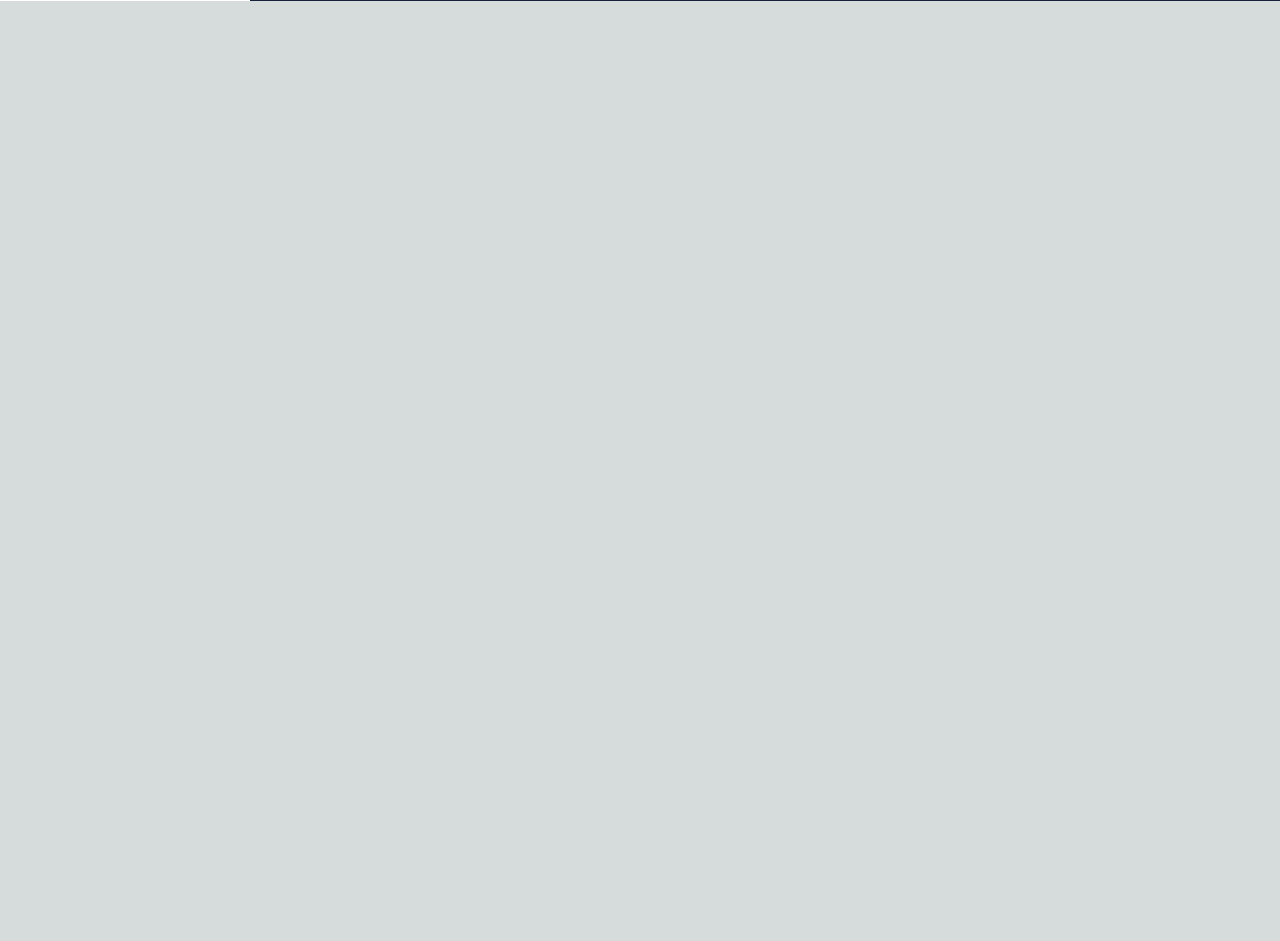
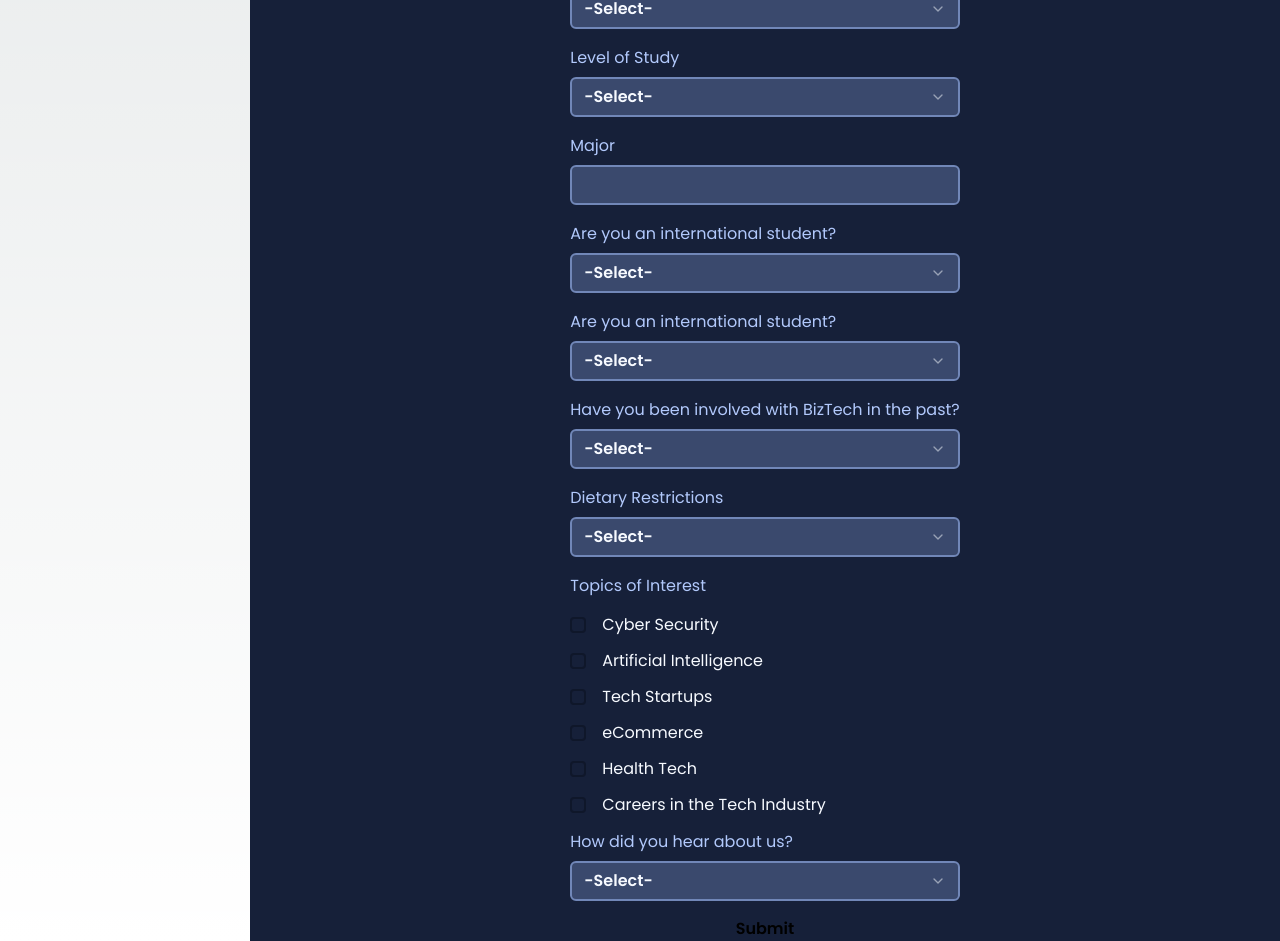
Before and after one commit to ubc-biztech/bt-web-v2, a Next.js app: page /signup in a window 1280 px wide. Shown: the part 1137-2078 px from the top of the page. Before the commit the page ends 1138 px from the top, so only its background shows below. Built offline with nearby package versions, Linux system fonts and the light colour scheme.

Commit message:
added all parts of the signup form

```diff
--- a/src/components/SignupForm/FormInput.tsx
+++ b/src/components/SignupForm/FormInput.tsx
@@ -55,7 +55,7 @@ interface FormSelectProps {
 
 export const FormInput = React.forwardRef<HTMLInputElement, FormInputProps>(
     ({ className, type, title, ...props }, ref) => (
-        <FormItem className="mb-2 mt-2 w-full">
+        <FormItem className="w-full">
             <FormLabel className="text-baby-blue font-poppins">
                 {title}
             </FormLabel>
@@ -87,8 +87,8 @@ FormInput.displayName = "FormInput";
 export const FormRadio = React.forwardRef<HTMLDivElement, FormRadioProps>(
     ({ items, title }, ref) => {
         return (
-            <FormItem className="space-y-3" ref={ref}>
-                <FormLabel className="text-baby-blue font-poppins">{title}</FormLabel>
+            <FormItem className="space-y-3 mr-auto" ref={ref}>
+                <FormLabel className="text-baby-blue font-poppins mr-auto">{title}</FormLabel>
                 <FormControl>
                     <RadioGroup className="flex flex-col space-y-2">
                         {items.map((item) => (
@@ -122,7 +122,7 @@ export const FormMultiSelect = React.forwardRef<HTMLDivElement, FormMultiSelectP
             <div className="mr-auto">
                 <FormLabel className="text-baby-blue font-poppins">{title}</FormLabel>
                 {items.map((item) => (
-                        <FormItem key={item.value} className="flex items-center space-x-3 space-y-0 mb-3 mt-3">
+                        <FormItem key={item.value} className="flex items-center space-x-3 space-y-0 mt-5">
                             <FormControl>
                                 <Checkbox className="border-2 mr-1">
                                 </Checkbox>
@@ -160,7 +160,7 @@ export const FormSelect = React.forwardRef<HTMLDivElement, FormSelectProps>(
                  </FormControl>
                  <SelectContent>
                     {items.map((item) => (
-                        <SelectItem key={item.value} value={item.value}>
+                        <SelectItem key={item.label} value={item.value}>
                             {item.label}
                         </SelectItem>
                     ))
--- a/src/components/SignupForm/SignUpForm.tsx
+++ b/src/components/SignupForm/SignUpForm.tsx
@@ -28,6 +28,26 @@ enum Pronouns {
     Other = "Others"
 }
 
+enum LevelOfStudy {
+    First = "1st Year",
+    Second = "2nd Year",
+    Third = "3rd Year",
+    Fourth = "4th Year",
+    Fifth = "5th Year",
+    Other = "Other",
+    NotApplicable = "Not Applicable"
+}
+
+enum dietaryRestrictions {
+    Vegetarian = "Vegetarian",
+    Vegan = "Vegan",
+    GlutenFree = "Gluten Free",
+    Pescetarian = "Pescetarian",
+    Halal = "Halal",
+    Kosher = "Kosher",
+    None = "None"
+}
+
 enum Faculty {
     Arts = "Arts",
     Science = "Science",
@@ -39,6 +59,28 @@ enum Faculty {
     NotApplicable = "Not Applicable"
 }
 
+enum TopicsOfInterest {
+    CyberSecurity = "Cyber Security",
+    AI = "Artificial Intelligence",
+    Startups = "Tech Startups",
+    eCommerce = "eCommerce",
+    HealthTech = "Health Tech",
+    CareersInTech  = "Careers in the Tech Industry",
+}
+
+enum HowDidYouHearAboutUs {
+    Facebook = "Facebook",
+    Instagram = "Instagram",
+    LinkedIn = "LinkedIn",
+    Boothing = "Boothing",
+    FriendsWordOfMouth = "Friends/Word of Mouth",
+    BizTechNewsletter = "BizTech Newsletter",
+    FacultyNewsletter = "Faculty Newsletter",
+    Posters = "Posters",
+    Events = "Events",
+    Other = "Other"
+}
+
 const schema = z.object({
     email: z.string().email(),
     password: z.string().min(8),
@@ -48,7 +90,14 @@ const schema = z.object({
     studentNumber: z.string().length(8),
     educationLevel: z.nativeEnum(EducationLevel),
     pronouns: z.nativeEnum(Pronouns),
+    levelOfStudy: z.nativeEnum(LevelOfStudy),
     faculty: z.nativeEnum(Faculty),
+    major: z.string(),
+    internationalStudent: z.boolean(),
+    dietaryRestrictions: z.nativeEnum(dietaryRestrictions),
+    biztechPast: z.boolean(),
+    topicsOfInterest: z.nativeEnum(TopicsOfInterest),
+    howDidYouHearAboutUs: z.nativeEnum(HowDidYouHearAboutUs),
 })
 
 type FormSchema = z.infer<typeof schema>;
@@ -88,7 +137,15 @@ export default function SignUp() {
         { value: Faculty.NotApplicable, label: "Not Applicable" },
     ]
 
-
+    const levelOfStudyOptions = [
+        { value: LevelOfStudy.First, label: "1st Year" },
+        { value: LevelOfStudy.Second, label: "2nd Year" },
+        { value: LevelOfStudy.Third, label: "3rd Year" },
+        { value: LevelOfStudy.Fourth, label: "4th Year" },
+        { value: LevelOfStudy.Fifth, label: "5th Year" },
+        { value: LevelOfStudy.Other, label: "Other" },
+        { value: LevelOfStudy.NotApplicable, label: "Not Applicable" },
+    ]
     const onSubmit = (data: FormSchema) => { console.log(data) }
 
     return (
@@ -103,7 +160,7 @@ export default function SignUp() {
             </div>
 
             <Form {...form}>
-            <form className="flex flex-col items-center w-fit mx-auto" onSubmit={form.handleSubmit(onSubmit)}>
+            <form className="flex flex-col items-center gap-4 w-fit mx-auto" onSubmit={form.handleSubmit(onSubmit)}>
                 {/* University Select */}
                 <FormField
                     control={form.control}
@@ -175,10 +232,121 @@ export default function SignUp() {
                             title="Faculty"
                             field={field} />
                     )}/>
+                <FormField
+                    control={form.control}
+                    name="levelOfStudy"
+                    render={({field}) => (
+                        <FormSelect
+                            items={levelOfStudyOptions}
+                            title="Level of Study"
+                            field={field} />
+                    )}/>
 
+                <FormField
+                    control={form.control}
+                    name="major"
+                    render={({ field }) => (
+                        <FormInput type='text' title='Major'/>
+                    )}
+                />
+                <FormField
+                    control={form.control}
+                    name="internationalStudent"
+                    render={({ field }) => (
+                        <FormSelect
+                            items={[
+                                { value: "true", label: "Yes" },
+                                { value: "false", label: "No" },
+                            ]}
+                            title="Are you an international student?"
+                            field={field}
+                        />
+                    )}
+                />
+                <FormField
+                    control={form.control}
+                    name="internationalStudent"
+                    render={({ field }) => (
+                        <FormSelect
+                            items={[
+                                { value: "true", label: "Yes" },
+                                { value: "false", label: "No" },
+                            ]}
+                            title="Are you an international student?"
+                            field={field}
+                        />
+                    )}/>
+                <FormField
+                    control={form.control}
+                    name={"biztechPast"}
+                    render={({ field }) => (
+                        <FormSelect
+                            items={[
+                                { value: "true", label: "Yes" },
+                                { value: "false", label: "No" },
+                            ]}
+                            title="Have you been involved with BizTech in the past?"
+                            field={field}
+                        />
+                    )}
+                />
+                <FormField
+                    control={form.control}
+                    name={"dietaryRestrictions"}
+                    render={({ field }) => (
+                        <FormSelect
+                            items={[
+                                { value: dietaryRestrictions.Vegetarian, label: "Vegetarian" },
+                                { value: dietaryRestrictions.Vegan, label: "Vegan" },
+                                { value: dietaryRestrictions.GlutenFree, label: "Gluten Free" },
+                                { value: dietaryRestrictions.Pescetarian, label: "Pescetarian" },
+                                { value: dietaryRestrictions.Halal, label: "Halal" },
+                                { value: dietaryRestrictions.Kosher, label: "Kosher" },
+                                { value: dietaryRestrictions.None, label: "None" },
+                            ]}
+                            title="Dietary Restrictions"
+                            field={field}
+                        />
+                    )}/>
+                <FormField
+                    control={form.control}
+                    name={"topicsOfInterest"}
+                    render={({ field }) => (
+                        <FormMultiSelect
+                            items={[
+                                { value: TopicsOfInterest.CyberSecurity, label: "Cyber Security" },
+                                { value: TopicsOfInterest.AI, label: "Artificial Intelligence" },
+                                { value: TopicsOfInterest.Startups, label: "Tech Startups" },
+                                { value: TopicsOfInterest.eCommerce, label: "eCommerce" },
+                                { value: TopicsOfInterest.HealthTech, label: "Health Tech" },
+                                { value: TopicsOfInterest.CareersInTech, label: "Careers in the Tech Industry" },
+                            ]}
+                            title="Topics of Interest"
+                        />
+                    )}/>
+                <FormField
+                    control={form.control}
+                    name={"howDidYouHearAboutUs"}
+                    render={({ field }) => (
+                        <FormSelect
+                            items={[
+                                { value: HowDidYouHearAboutUs.Facebook, label: "Facebook" },
+                                { value: HowDidYouHearAboutUs.Instagram, label: "Instagram" },
+                                { value: HowDidYouHearAboutUs.LinkedIn, label: "LinkedIn" },
+                                { value: HowDidYouHearAboutUs.Boothing, label: "Boothing" },
+                                { value: HowDidYouHearAboutUs.FriendsWordOfMouth, label: "Friends/Word of Mouth" },
+                                { value: HowDidYouHearAboutUs.BizTechNewsletter, label: "BizTech Newsletter" },
+                                { value: HowDidYouHearAboutUs.FacultyNewsletter, label: "Faculty Newsletter" },
+                                { value: HowDidYouHearAboutUs.Posters, label: "Posters" },
+                                { value: HowDidYouHearAboutUs.Events, label: "Events" },
+                                { value: HowDidYouHearAboutUs.Other, label: "Other" },
+                            ]}
+                            title="How did you hear about us?"
+                            field={field}
+                        />
+                    )}/>
                 <button type="submit">Submit</button>
             </form>
         </Form>
-        </main>
-    )
+        </main>)
 }
```
